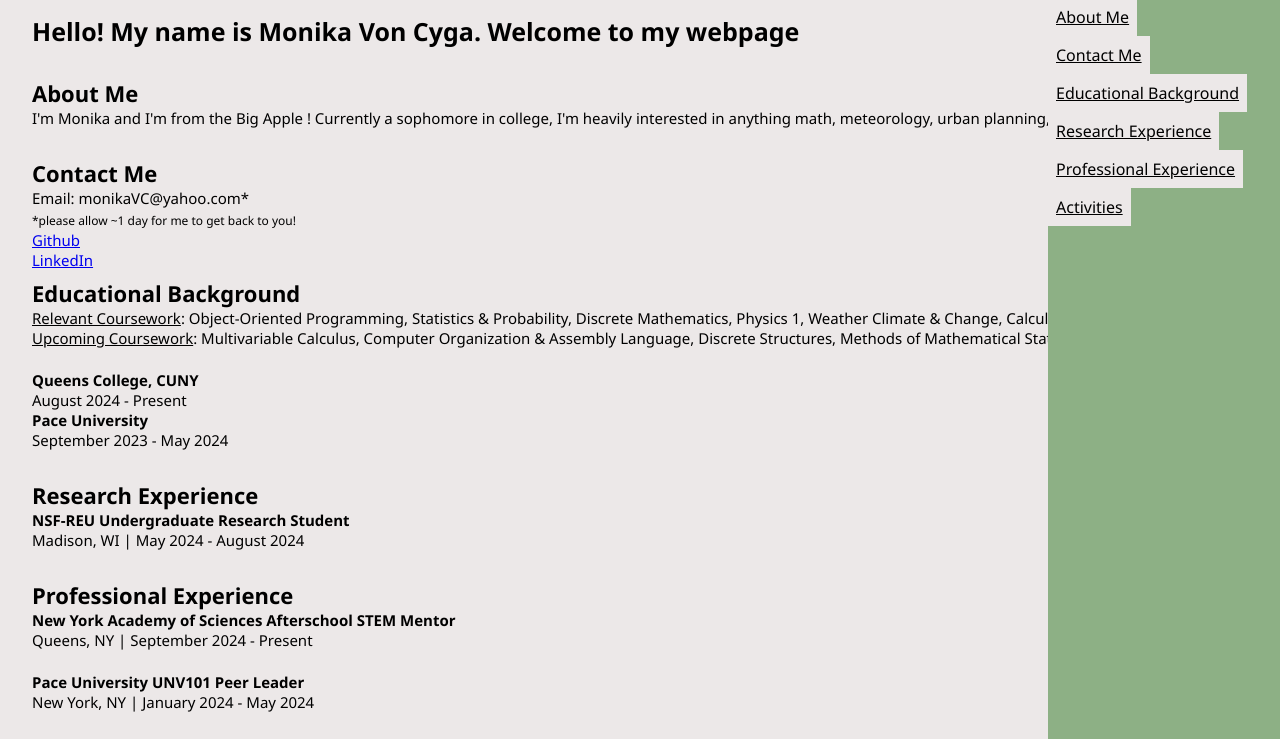
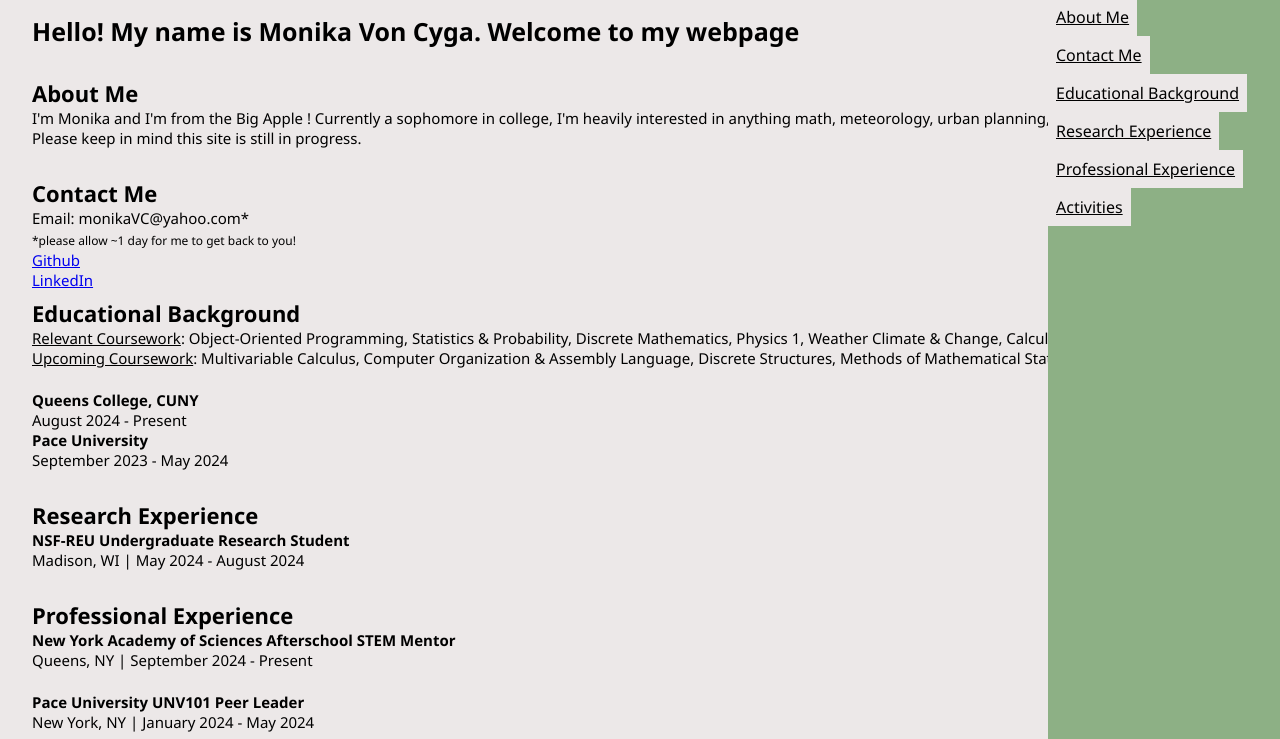
Before and after one commit to monikavc/monikavc.github.io, a plain HTML site: page index.html in a window 1280 px wide. Shown: the top 739 px of the page. Drawn offline with Linux system fonts and the light colour scheme.

Commit message:
AboutMe update
Updated about me section

```diff
--- a/index.html
+++ b/index.html
@@ -28,6 +28,7 @@
         <section id="aboutme">
             <header>About Me</header>
             <p>I'm Monika and I'm from the Big Apple ! Currently a sophomore in college, I'm heavily interested in anything math, meteorology, urban planning, and visual art.</p>
+            <p>Please keep in mind this site is still in progress.</p>
             &nbsp
         </section>
 
```
